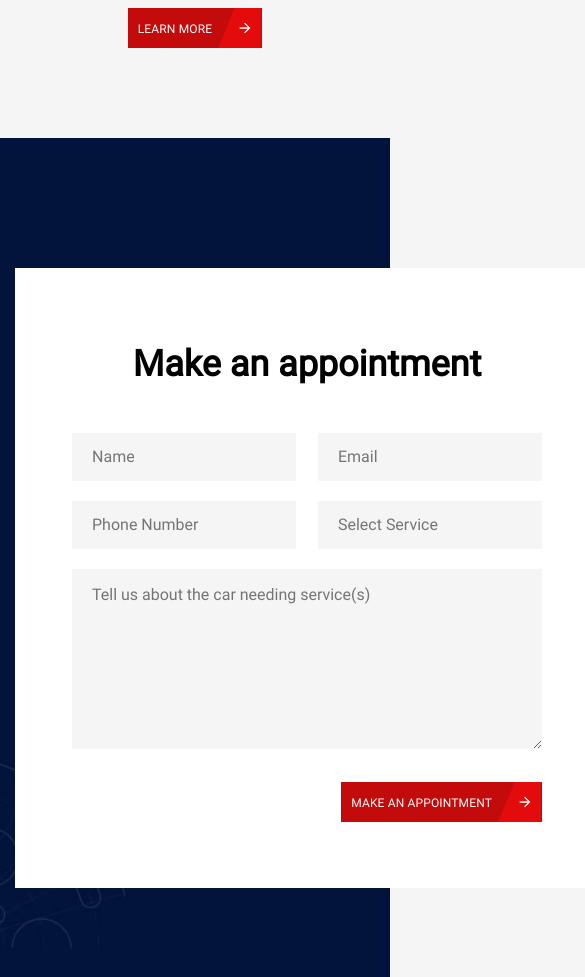
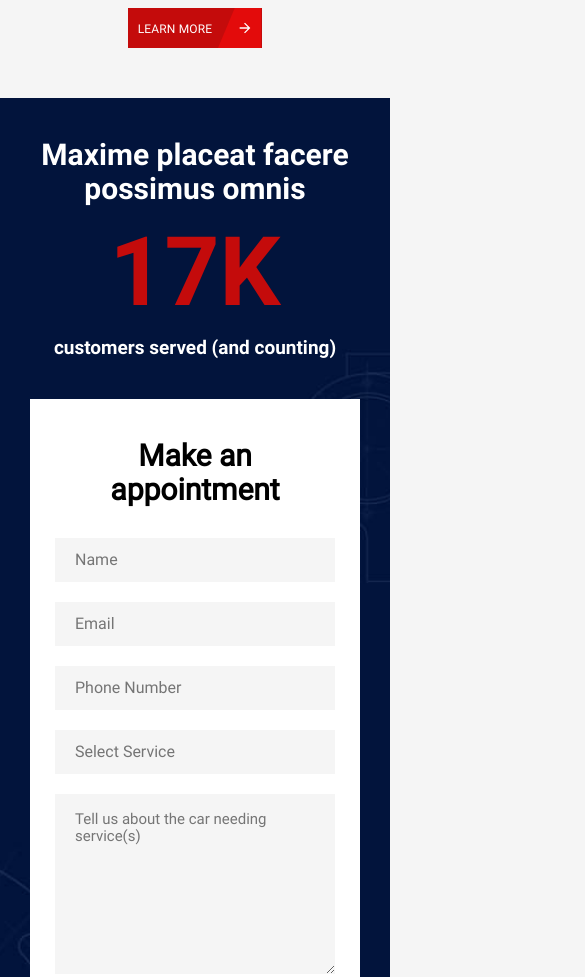
Before and after one commit to Number1ava/Car_repair, a website: page app/index.html in a window 390 px wide. Shown: the part 4820-5797 px from the top of the page, 585 px wide, since content can reach past the window. Drawn offline with Linux system fonts and the light colour scheme.

Commit message:
Media section registration ready

```diff
--- a/app/scss/_media.scss
+++ b/app/scss/_media.scss
@@ -44,6 +44,22 @@
     .logo {
       margin-bottom: 50px;
     }
+  }
+  .reg__inner {
+    flex-direction: column-reverse;
+    align-items: center;
+    padding-top: 0;
+  }
+  .status {
+    margin: 40px 0;
+    &__number {
+      margin: 10px 0;
+    }
+  }
+  .reg__form {
+    height: 580px;
+    padding: 50px 57px;
+    margin-bottom: 60px;
   }
 }
 
@@ -304,6 +320,24 @@
       }
     }
   }
+
+  .reg__form {
+    width: 460px;
+    padding: 50px 0px;
+    &-input {
+      width: 200px;
+      height: 44px;
+    }
+    &-textarea {
+      width: 414px;
+    }
+    .input__margin {
+      margin-right: 12px;
+    }
+    &-btn {
+      margin-right: 24px;
+    }
+  }
 }
 @media (max-width: 504px) {
   .header__top {
@@ -330,6 +364,47 @@
     .grid__item {
       width: 290px;
       padding: 40px 30px 30px 30px;
+    }
+  }
+  .reg__form {
+    width: 380px;
+    height: 660px;
+    padding: 40px 30px;
+    &-title {
+      font-size: 30px;
+      margin-bottom: 30px;
+    }
+    &-input {
+      width: 320px;
+      height: 44px;
+    }
+    &-textarea {
+      width: 320px;
+      font-size: 14px;
+    }
+    .input__margin {
+      margin-right: 0px;
+    }
+    &-btn {
+      text-align: center;
+      margin-left: 20px;
+    }
+  }
+}
+@media (max-width: 420px) {
+  .reg__form {
+    width: 330px;
+    height: 700px;
+    padding: 40px 20px;
+    &-title {
+      font-size: 30px;
+    }
+    &-input {
+      width: 280px;
+    }
+    &-textarea {
+      width: 280px;
+      font-size: 15px;
     }
   }
 }
@@ -373,4 +448,19 @@
       }
     }
   }
+  .reg__form {
+    width: 280px;
+    height: 700px;
+    padding: 40px 0px;
+    &-title {
+      font-size: 30px;
+    }
+    &-input {
+      width: 240px;
+    }
+    &-textarea {
+      width: 240px;
+      font-size: 15px;
+    }
+  }
 }
--- a/app/scss/style.scss
+++ b/app/scss/style.scss
@@ -330,7 +330,7 @@ body {
   }
   &-btn {
     text-align: center;
-    margin: 60px 0px 100px 0px;
+    margin: 60px;
     color: #fff;
   }
 }
@@ -379,7 +379,6 @@ body {
   width: 585px;
   height: 620px;
   padding: 76px 57px;
-
   background-color: #fff;
   &-title {
     color: #000;
```
Also changed, not shown: app/css/style.min.css.
